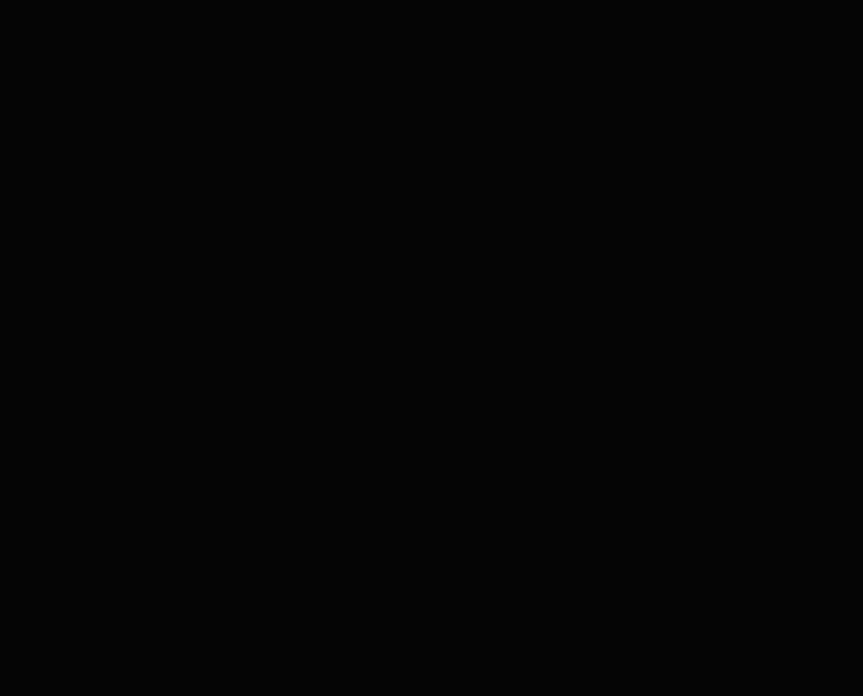
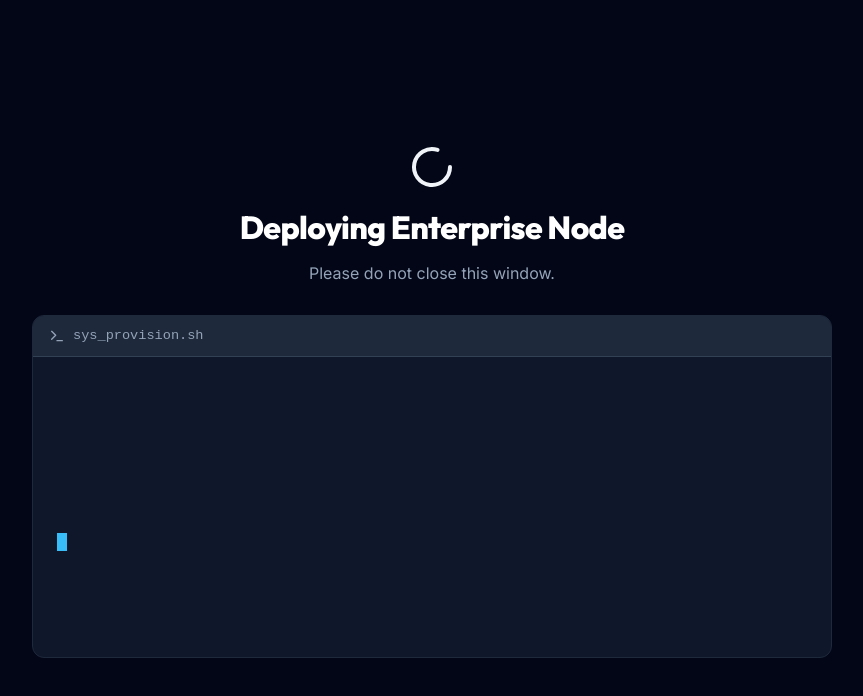
Before and after one commit to cryptocreeper94-sudo/lume-v-site, a React (Vite) app: page /provision in a window 1280 px wide. Before the commit this address had no page. Shown: the top 696 px of the page, without its empty margins (208-1071 px from the left). Built offline with nearby package versions, Linux system fonts and the light colour scheme.

Commit message:
fix: add base path to vite config for ecosystem carousel

```diff
--- a/src/App.jsx
+++ b/src/App.jsx
@@ -1,14 +1,17 @@
 import React from 'react';
-import { BrowserRouter as Router, Routes, Route } from 'react-router-dom';
+import { BrowserRouter as Router, Routes, Route, Navigate } from 'react-router-dom';
 import MarketingPage from './pages/MarketingPage';
 import Dashboard from './pages/Dashboard';
+import Provisioning from './pages/Provisioning';
 
 function App() {
   return (
     <Router>
       <Routes>
         <Route path="/" element={<MarketingPage />} />
-        <Route path="/dashboard/*" element={<Dashboard />} />
+        <Route path="/provision" element={<Provisioning />} />
+        <Route path="/dashboard" element={<Navigate to="/dashboard/org_7x9b" replace />} />
+        <Route path="/dashboard/:tenantId" element={<Dashboard />} />
       </Routes>
     </Router>
   );
--- a/src/pages/MarketingPage.jsx
+++ b/src/pages/MarketingPage.jsx
@@ -36,7 +36,7 @@ export default function MarketingPage() {
       <nav className="nav-header">
         <div className="nav-logo">
           <Shield size={28} color="#38bdf8" />
-          <span>Lume-V</span>
+          <span>Lume-V / FLA</span>
         </div>
         <ul className="nav-links">
           <li><a href="#product">Product</a></li>
@@ -57,19 +57,17 @@ export default function MarketingPage() {
         '/images/hero_3.png',
         '/images/hero_4.png'
       ]}>
-        <div className="hero-badge fade-in-up">Validation-as-a-Service (VaaS) API</div>
+        <div className="hero-badge fade-in-up">Legacy Governance Substrate & Fractal Ledger</div>
         <h1 className="hero-title fade-in-up" style={{ transitionDelay: '0.1s' }}>
-          Mathematical Certainty for<br />
-          <span style={{ color: '#38bdf8' }}>Legacy Stacks & AI.</span>
+          Deterministic Governance &<br />
+          <span style={{ color: '#38bdf8' }}>Immutable Architecture.</span>
         </h1>
         <p className="hero-subtitle fade-in-up" style={{ transitionDelay: '0.2s' }}>
-          Lume-V is an enterprise-grade deterministic middleware that mathematically secures
-          vulnerable legacy infrastructures and enforces strict safety invariants on AI models —
-          without requiring you to rewrite a single line of your existing codebase.
+          Lume-V (Legacy Governance Substrate) mathematically secures vulnerable infrastructures and enforces strict AI safety invariants. Every deterministic decision is cryptographically anchored to our whitelabel Fractal Ledger Architecture (FLA) for absolute auditability.
         </p>
         <div className="hero-cta-group fade-in-up" style={{ transitionDelay: '0.3s' }}>
-          <button className="hero-cta-primary">Get API Key</button>
-          <button className="hero-cta-secondary">Read Documentation →</button>
+          <Link to="/provision"><button className="hero-cta-primary">Deploy Network</button></Link>
+          <button className="hero-cta-secondary">Architecture Docs →</button>
         </div>
       </HeroSlideshow>
 
@@ -83,14 +81,13 @@ export default function MarketingPage() {
       <section id="product" className="section">
         <div className="section-inner section-split">
           <div className="fade-in-up">
-            <span className="section-badge">WHY LUME-V EXISTS</span>
+            <span className="section-badge">LGS + FLA</span>
             <h2 className="section-title">"Probably Correct" Is Not Good Enough.</h2>
             <p className="section-subtitle">
-              The entire industry is rushing to deploy generative AI models that are inherently
-              nondeterministic. They change their output based on temperature, random seeds, and
-              hidden system prompts that drift over time. You cannot build safe, auditable systems
-              on foundations that shift without warning. Lume-V eliminates this uncertainty with
-              mathematical invariants that guarantee behavioral correctness — every call, every time.
+              The industry is rushing to deploy generative AI models that are inherently
+              nondeterministic. You cannot build safe systems on shifting foundations.
+              Lume-V eliminates uncertainty with mathematical invariants, while the Fractal Ledger Architecture (FLA)
+              ensures every decision is permanently written to an immutable, verifiable chain.
             </p>
           </div>
           <div className="fade-in-up" style={{ transitionDelay: '0.2s' }}>
@@ -251,13 +248,13 @@ export default function MarketingPage() {
       <section className="section section-dark">
         <div className="section-inner section-split">
           <div className="fade-in-up">
-            <span className="section-badge">ED25519 CRYPTOGRAPHIC TRUST</span>
-            <h2 className="section-title">Every Decision, Signed and Sealed.</h2>
+            <span className="section-badge">FRACTAL LEDGER ARCHITECTURE</span>
+            <h2 className="section-title">Every Decision, Signed and Anchored.</h2>
             <p className="section-subtitle">
-              Every approved AI decision receives an Ed25519-signed Lume Trust Certificate (LTC v1.0).
+              Every approved AI decision receives an Ed25519-signed Trust Certificate (LTC v1.0).
               The certificate contains a SHA-256 hash of the input, the full validation result, a timestamp,
-              and the governor's digital signature. Certificates are independently verifiable, tamper-evident,
-              and form an immutable chain of trust from input to output.
+              and the governor's digital signature. These certificates are permanently anchored to our
+              Fractal Ledger Architecture (FLA), creating an immutable, distributed chain of trust.
             </p>
           </div>
           <div className="fade-in-up" style={{ transitionDelay: '0.2s' }}>
@@ -480,7 +477,7 @@ export default function MarketingPage() {
                     <li><CheckCircle2 size={16} color="var(--accent)" /> Community Support</li>
                     <li><CheckCircle2 size={16} color="var(--accent)" /> Standard SLA</li>
                   </ul>
-                  <button className="tier-button">Subscribe via Stripe</button>
+                  <Link to="/provision"><button className="tier-button">Deploy Cloud Sandbox</button></Link>
                 </div>
               </div>
 
@@ -497,7 +494,7 @@ export default function MarketingPage() {
                     <li><CheckCircle2 size={16} color="var(--accent)" /> Multi-Agent Arbitration API</li>
                     <li><CheckCircle2 size={16} color="var(--accent)" /> Priority Support + SLA</li>
                   </ul>
-                  <button className="tier-button primary">Subscribe via Stripe</button>
+                  <Link to="/provision"><button className="tier-button primary">Deploy Production Cluster</button></Link>
                 </div>
               </div>
 
--- /dev/null
+++ b/src/pages/Provisioning.jsx
@@ -0,0 +1,85 @@
+import React, { useEffect, useState } from 'react';
+import { useNavigate } from 'react-router-dom';
+import { Terminal, Shield, CheckCircle2, Loader2 } from 'lucide-react';
+
+export default function Provisioning() {
+  const [logs, setLogs] = useState([]);
+  const [status, setStatus] = useState('provisioning');
+  const navigate = useNavigate();
+
+  useEffect(() => {
+    const deploymentSteps = [
+      { text: "[Sys] Authenticated via Stripe Webhook.", delay: 500 },
+      { text: "[Crypto] Generating Ed25519 Root Trust Keys...", delay: 1500 },
+      { text: "[Crypto] Keys generated: ed25519:v1:0x7F9B2A...", delay: 2000 },
+      { text: "[LGS] Spinning up Legacy Governance Substrate (Lume-V)...", delay: 3500 },
+      { text: "[LGS] Enforcing 7 Safety Invariants...", delay: 4000 },
+      { text: "[LGS] Substrate Node online. Latency < 4ms.", delay: 4800 },
+      { text: "[FLA] Synchronizing with Fractal Ledger Architecture...", delay: 6000 },
+      { text: "[FLA] Ledger synced at Block Height: 8,204,911", delay: 7500 },
+      { text: "[Sys] Binding Ed25519 Keys to Tenant ID: org_7x9b...", delay: 8500 },
+      { text: "[Sys] Enterprise Environment Deployed Successfully.", delay: 9500 },
+    ];
+
+    let currentLogIndex = 0;
+    const timeouts = [];
+
+    deploymentSteps.forEach((step, index) => {
+      const timeout = setTimeout(() => {
+        setLogs(prev => [...prev, step.text]);
+        if (index === deploymentSteps.length - 1) {
+          setTimeout(() => {
+            setStatus('complete');
+            setTimeout(() => {
+              navigate('/dashboard/org_7x9b');
+            }, 1500);
+          }, 1000);
+        }
+      }, step.delay);
+      timeouts.push(timeout);
+    });
+
+    return () => timeouts.forEach(clearTimeout);
+  }, [navigate]);
+
+  return (
+    <div style={{ minHeight: '100vh', background: '#020617', display: 'flex', flexDirection: 'column', alignItems: 'center', justifyContent: 'center', padding: '2rem' }}>
+
+      <div style={{ marginBottom: '2rem', display: 'flex', flexDirection: 'column', alignItems: 'center', gap: '1rem' }}>
+        {status === 'provisioning' ? (
+          <Loader2 className="animate-spin text-cyan" size={48} />
+        ) : (
+          <CheckCircle2 color="#10b981" size={48} />
+        )}
+        <h1 style={{ color: '#fff', fontSize: '2rem' }}>
+          {status === 'provisioning' ? 'Deploying Enterprise Node' : 'Deployment Complete'}
+        </h1>
+        <p style={{ color: '#94a3b8' }}>Please do not close this window.</p>
+      </div>
+
+      <div style={{ width: '100%', maxWidth: '800px', background: '#0f172a', borderRadius: '12px', border: '1px solid #1e293b', overflow: 'hidden' }}>
+        <div style={{ background: '#1e293b', padding: '0.75rem 1rem', display: 'flex', alignItems: 'center', gap: '0.5rem', borderBottom: '1px solid #334155' }}>
+          <Terminal size={16} color="#94a3b8" />
+          <span style={{ color: '#94a3b8', fontSize: '0.85rem', fontFamily: 'monospace' }}>sys_provision.sh</span>
+        </div>
+        <div style={{ padding: '1.5rem', minHeight: '300px', fontFamily: 'monospace', color: '#38bdf8', fontSize: '0.9rem', display: 'flex', flexDirection: 'column', gap: '0.5rem' }}>
+          {logs.map((log, i) => (
+            <div key={i} className="fade-in-up" style={{ animationDuration: '0.3s' }}>
+              {log.includes('Successfully') || log.includes('online') || log.includes('synced') ? (
+                <span style={{ color: '#10b981' }}>{log}</span>
+              ) : log.includes('Generating') || log.includes('Spinning') || log.includes('Synchronizing') ? (
+                <span style={{ color: '#fcd34d' }}>{log}</span>
+              ) : (
+                log
+              )}
+            </div>
+          ))}
+          {status === 'provisioning' && (
+            <div className="animate-pulse" style={{ width: '10px', height: '18px', background: '#38bdf8', marginTop: '0.5rem' }}></div>
+          )}
+        </div>
+      </div>
+
+    </div>
+  );
+}
--- a/vite.config.js
+++ b/vite.config.js
@@ -3,6 +3,7 @@ import react from '@vitejs/plugin-react'
 import { VitePWA } from 'vite-plugin-pwa'
 
 export default defineConfig({
+  base: '/lume-v/',
   plugins: [
     react(),
     VitePWA({
```
Also changed, not shown: src/pages/Dashboard.jsx (+85 -30 lines).
